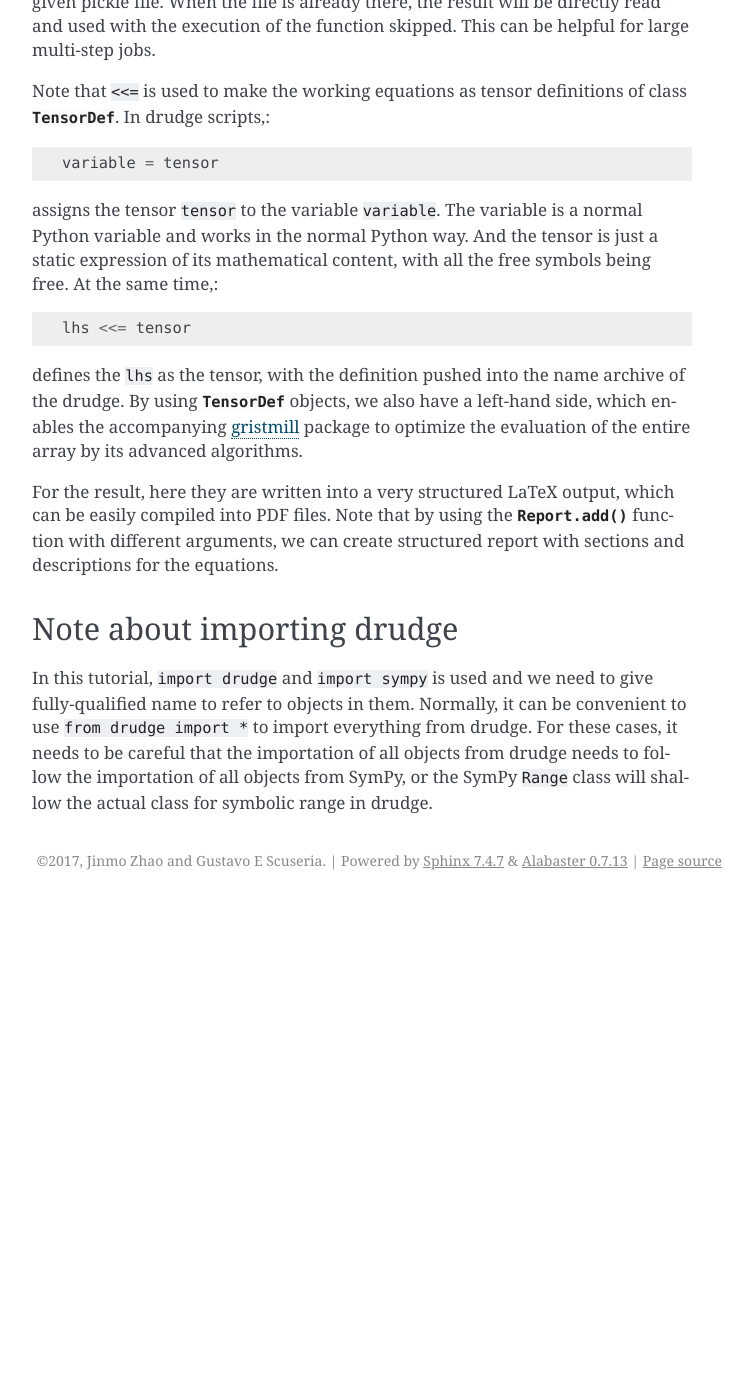
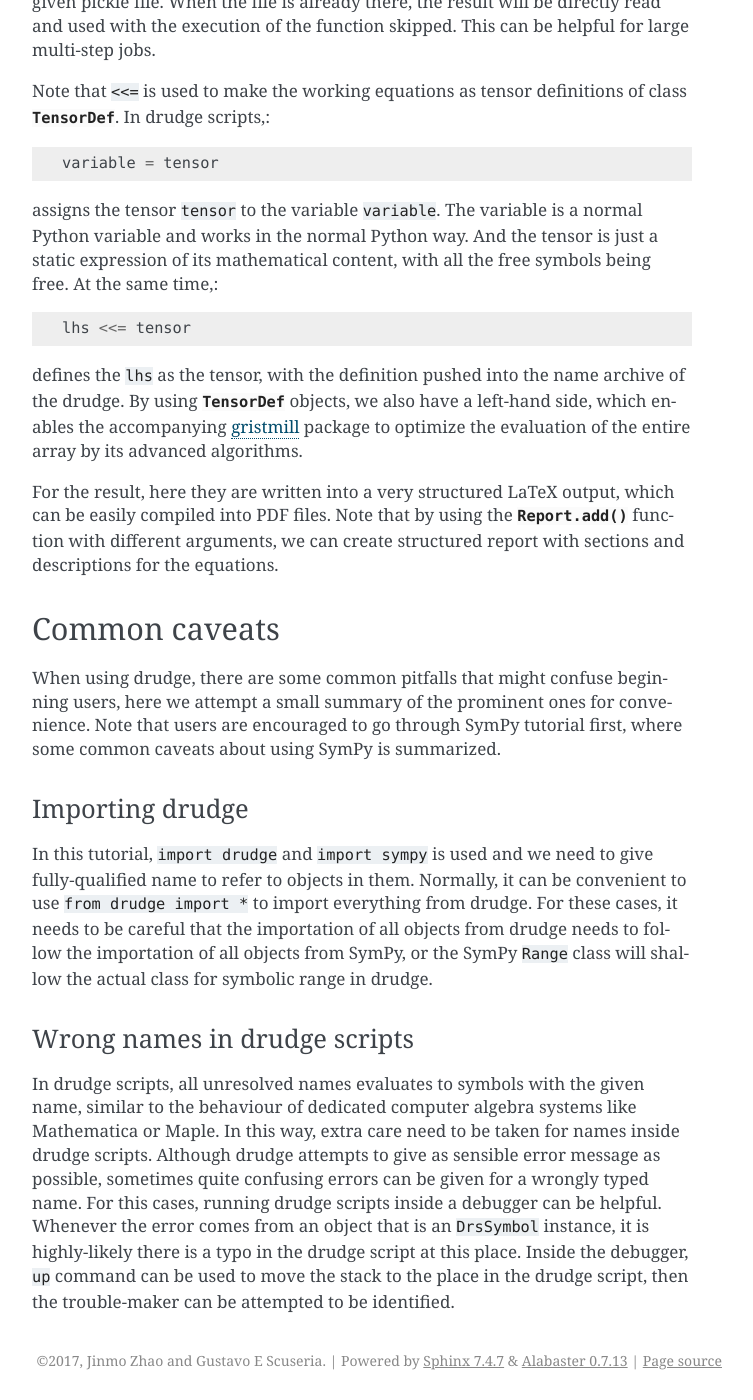
Before and after one commit to tschijnmo/drudge, a Sphinx documentation site: the page built from docs/tutorial.rst, in a window 1280 px wide and 1400 px high, scrolled down 11058 px. Shown: the whole window, without its empty margins (388-1141 px from the left). Built offline with Sphinx 7.4.7, drawn with Linux system fonts in a browser that asks for light colours; before the commit the page ends 11958 px from its top, so only the background shows below that; some of the changed text lies outside the part shown.

Commit message:
Add doc about common caveats

```diff
--- a/docs/tutorial.rst
+++ b/docs/tutorial.rst
@@ -579,8 +579,17 @@ can be easily compiled into PDF files.  Note that by using the
 structured report with sections and descriptions for the equations.
 
 
-Note about importing drudge
----------------------------
+Common caveats
+--------------
+
+When using drudge, there are some common pitfalls that might confuse
+beginning users, here we attempt a small summary of the prominent ones for
+convenience.  Note that users are encouraged to go through SymPy tutorial
+first, where some common caveats about using SymPy is summarized.
+
+
+Importing drudge
+~~~~~~~~~~~~~~~~
 
 In this tutorial, ``import drudge`` and ``import sympy`` is used and we need to
 give fully-qualified name to refer to objects in them.  Normally, it can be
@@ -588,3 +597,18 @@ convenient to use ``from drudge import *`` to import everything from drudge. For
 these cases, it needs to be careful that the importation of all objects from
 drudge needs to follow the importation of all objects from SymPy, or the SymPy
 ``Range`` class will shallow the actual class for symbolic range in drudge.
+
+
+Wrong names in drudge scripts
+~~~~~~~~~~~~~~~~~~~~~~~~~~~~~
+
+In drudge scripts, all unresolved names evaluates to symbols with the given
+name, similar to the behaviour of dedicated computer algebra systems like
+Mathematica or Maple.  In this way, extra care need to be taken for names inside
+drudge scripts.  Although drudge attempts to give as sensible error message as
+possible, sometimes quite confusing errors can be given for a wrongly typed
+name.  For this cases, running drudge scripts inside a debugger can be helpful.
+Whenever the error comes from an object that is an ``DrsSymbol`` instance, it is
+highly-likely there is a typo in the drudge script at this place.  Inside the
+debugger, ``up`` command can be used to move the stack to the place in the
+drudge script, then the trouble-maker can be attempted to be identified.
```
